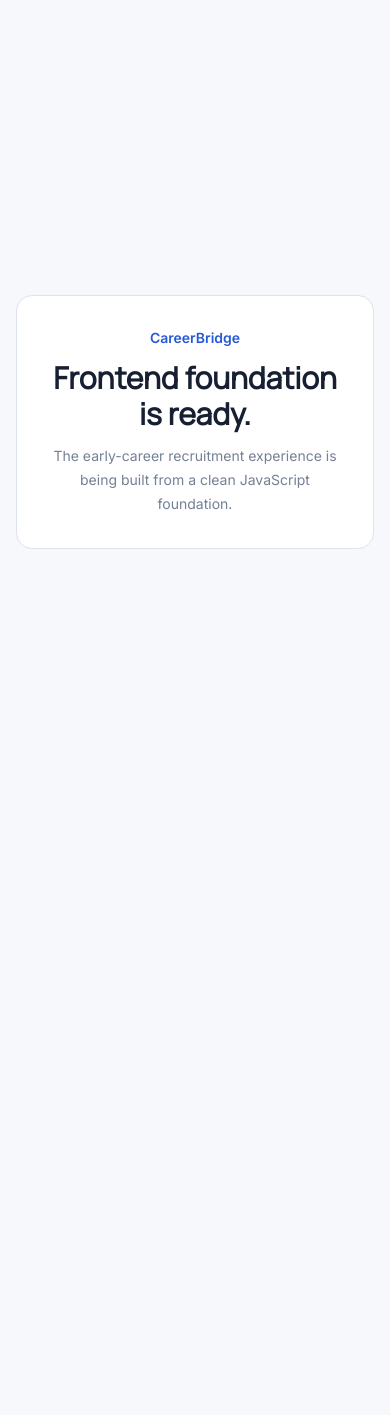
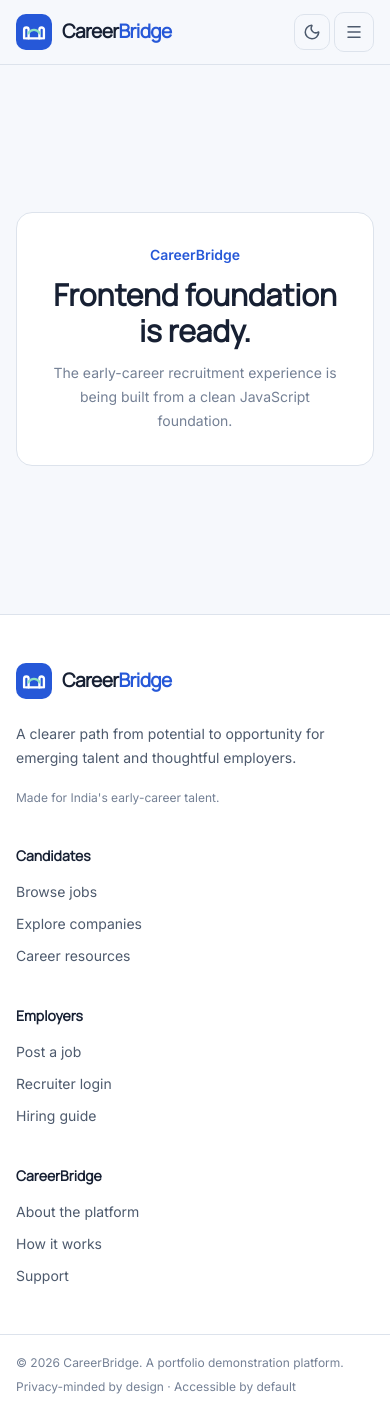
Before and after one commit to Sravanramaraju/CareerBridge-full-stack-off-campus-recruitment-platform-with-AI-assisted-r-sum-screening., a React (Vite) app: page / in a window 390 px wide. Before the commit the page ends 844 px from the top, so only its background shows below. Built offline with nearby package versions, Linux system fonts and the light colour scheme.

Commit message:
feat: build responsive public shell

```diff
--- a/src/app/App.jsx
+++ b/src/app/App.jsx
@@ -1,8 +1,9 @@
 import { Route, Routes } from 'react-router-dom';
+import { PublicLayout } from '@/src/layouts/PublicLayout';
 
 function FoundationPage() {
   return (
-    <main className="grid min-h-screen place-items-center bg-background px-4 text-foreground">
+    <section className="grid min-h-[65vh] place-items-center px-4">
       <section className="w-full max-w-xl rounded-2xl border bg-card p-8 text-center">
         <p className="text-sm font-semibold text-primary">CareerBridge</p>
         <h1 className="mt-3 font-heading text-3xl font-bold">Frontend foundation is ready.</h1>
@@ -10,14 +11,16 @@ function FoundationPage() {
           The early-career recruitment experience is being built from a clean JavaScript foundation.
         </p>
       </section>
-    </main>
+    </section>
   );
 }
 
 export function App() {
   return (
     <Routes>
-      <Route path="*" element={<FoundationPage />} />
+      <Route element={<PublicLayout />}>
+        <Route path="*" element={<FoundationPage />} />
+      </Route>
     </Routes>
   );
 }
--- /dev/null
+++ b/src/components/brand/CareerBridgeLogo.jsx
@@ -0,0 +1,35 @@
+import { Link } from 'react-router-dom';
+import { cn } from '@/src/lib/utils';
+
+export function CareerBridgeMark({ className }) {
+  return (
+    <svg
+      aria-hidden="true"
+      className={cn('size-9 shrink-0', className)}
+      viewBox="0 0 40 40"
+      fill="none"
+    >
+      <rect width="40" height="40" rx="11" fill="var(--cb-primary)" />
+      <path d="M9 27V17.5a2.5 2.5 0 0 1 5 0V27M26 27V17.5a2.5 2.5 0 0 1 5 0V27" stroke="white" strokeWidth="2.6" strokeLinecap="round" />
+      <path d="M13.5 21.5c3.5-5.2 9.5-5.2 13 0" stroke="#8DE1C2" strokeWidth="2.6" strokeLinecap="round" />
+      <path d="M11 27h18" stroke="white" strokeWidth="2.6" strokeLinecap="round" />
+    </svg>
+  );
+}
+
+export function CareerBridgeLogo({ to = '/', compact = false, className }) {
+  return (
+    <Link
+      to={to}
+      className={cn('inline-flex items-center gap-2.5 rounded-lg', className)}
+      aria-label="CareerBridge home"
+    >
+      <CareerBridgeMark />
+      {!compact && (
+        <span className="font-heading text-[19px] font-extrabold tracking-[-0.03em] text-[var(--cb-text)]">
+          Career<span className="text-[var(--cb-primary)]">Bridge</span>
+        </span>
+      )}
+    </Link>
+  );
+}
--- /dev/null
+++ b/src/components/navigation/PublicFooter.jsx
@@ -0,0 +1,49 @@
+import { Link } from 'react-router-dom';
+import { CareerBridgeLogo } from '@/src/components/brand/CareerBridgeLogo';
+
+const footerGroups = [
+  {
+    title: 'Candidates',
+    links: [['Browse jobs', '/jobs'], ['Explore companies', '/companies'], ['Career resources', '/resources']],
+  },
+  {
+    title: 'Employers',
+    links: [['Post a job', '/signup/recruiter'], ['Recruiter login', '/login'], ['Hiring guide', '/resources']],
+  },
+  {
+    title: 'CareerBridge',
+    links: [['About the platform', '/#about'], ['How it works', '/#how-it-works'], ['Support', '/resources']],
+  },
+];
+
+export function PublicFooter() {
+  return (
+    <footer className="border-t border-[var(--cb-divider)] bg-[var(--cb-surface)]">
+      <div className="page-container grid gap-10 py-12 sm:grid-cols-2 lg:grid-cols-[1.5fr_repeat(3,1fr)]">
+        <div className="max-w-sm">
+          <CareerBridgeLogo />
+          <p className="mt-4 text-sm leading-6 text-[var(--cb-text-secondary)]">
+            A clearer path from potential to opportunity for emerging talent and thoughtful employers.
+          </p>
+          <p className="mt-5 text-xs text-[var(--cb-text-muted)]">Made for India&apos;s early-career talent.</p>
+        </div>
+        {footerGroups.map((group) => (
+          <div key={group.title}>
+            <h2 className="font-heading text-sm font-bold">{group.title}</h2>
+            <ul className="mt-4 space-y-3 text-sm text-[var(--cb-text-secondary)]">
+              {group.links.map(([label, to]) => (
+                <li key={label}><Link className="hover:text-[var(--cb-primary)]" to={to}>{label}</Link></li>
+              ))}
+            </ul>
+          </div>
+        ))}
+      </div>
+      <div className="border-t border-[var(--cb-divider)]">
+        <div className="page-container flex flex-col gap-2 py-5 text-xs text-[var(--cb-text-muted)] sm:flex-row sm:items-center sm:justify-between">
+          <p>© 2026 CareerBridge. A portfolio demonstration platform.</p>
+          <p>Privacy-minded by design · Accessible by default</p>
+        </div>
+      </div>
+    </footer>
+  );
+}
--- /dev/null
+++ b/src/components/navigation/PublicNavbar.jsx
@@ -0,0 +1,76 @@
+import { Menu } from 'lucide-react';
+import { Link, NavLink } from 'react-router-dom';
+import { CareerBridgeLogo } from '@/src/components/brand/CareerBridgeLogo';
+import { ThemeToggle } from '@/src/components/navigation/ThemeToggle';
+import { buttonVariants, Button } from '@/src/components/ui/Button';
+import { Drawer, DrawerClose, DrawerContent, DrawerTrigger } from '@/src/components/ui/Drawer';
+import { cn } from '@/src/lib/utils';
+
+const navigation = [
+  { label: 'Find jobs', to: '/jobs' },
+  { label: 'Companies', to: '/companies' },
+  { label: 'Career resources', to: '/resources' },
+];
+
+function DesktopNavigation() {
+  return (
+    <nav aria-label="Primary navigation" className="hidden items-center gap-1 lg:flex">
+      {navigation.map((item) => (
+        <NavLink
+          key={item.to}
+          to={item.to}
+          className={({ isActive }) => cn(
+            'rounded-lg px-3 py-2 text-sm font-medium transition-colors',
+            isActive
+              ? 'bg-[var(--cb-primary-soft)] text-[var(--cb-primary)]'
+              : 'text-[var(--cb-text-secondary)] hover:bg-[var(--cb-bg-subtle)] hover:text-[var(--cb-text)]',
+          )}
+        >
+          {item.label}
+        </NavLink>
+      ))}
+    </nav>
+  );
+}
+
+export function PublicNavbar() {
+  return (
+    <header className="sticky top-0 z-40 border-b border-[var(--cb-divider)] bg-[color-mix(in_srgb,var(--cb-bg)_92%,transparent)] backdrop-blur-xl">
+      <div className="page-container flex h-16 items-center justify-between gap-4">
+        <CareerBridgeLogo />
+        <DesktopNavigation />
+        <div className="hidden items-center gap-2 lg:flex">
+          <ThemeToggle />
+          <Link to="/login" className={buttonVariants({ variant: 'ghost', size: 'md' })}>Log in</Link>
+          <Link to="/signup" className={buttonVariants({ variant: 'primary', size: 'md' })}>Create account</Link>
+        </div>
+
+        <div className="flex items-center gap-1 lg:hidden">
+          <ThemeToggle />
+          <Drawer>
+            <DrawerTrigger render={<Button variant="ghost" size="icon" aria-label="Open navigation" />}>
+              <Menu aria-hidden="true" />
+            </DrawerTrigger>
+            <DrawerContent title="Explore CareerBridge" description="Jobs, companies, and career support.">
+              <nav aria-label="Mobile navigation" className="flex flex-col gap-1">
+                {navigation.map((item) => (
+                  <DrawerClose
+                    key={item.to}
+                    render={<Link to={item.to} className="rounded-xl px-3 py-3 font-semibold text-[var(--cb-text-secondary)] hover:bg-[var(--cb-bg-subtle)] hover:text-[var(--cb-text)]" />}
+                  >
+                    {item.label}
+                  </DrawerClose>
+                ))}
+              </nav>
+              <div className="mt-6 grid gap-2 border-t border-[var(--cb-divider)] pt-5">
+                <DrawerClose render={<Link to="/login" className={buttonVariants({ variant: 'secondary', size: 'lg' })} />}>Log in</DrawerClose>
+                <DrawerClose render={<Link to="/signup" className={buttonVariants({ variant: 'primary', size: 'lg' })} />}>Create account</DrawerClose>
+              </div>
+              <p className="mt-6 text-xs leading-5 text-[var(--cb-text-muted)]">Built for transparent, skills-first early-career hiring.</p>
+            </DrawerContent>
+          </Drawer>
+        </div>
+      </div>
+    </header>
+  );
+}
--- /dev/null
+++ b/src/components/navigation/ThemeToggle.jsx
@@ -0,0 +1,21 @@
+import { Moon, Sun } from 'lucide-react';
+import { Button } from '@/src/components/ui/Button';
+import { useTheme } from '@/src/features/theme/ThemeProvider';
+
+export function ThemeToggle() {
+  const { theme, toggleTheme } = useTheme();
+  const isDark = theme === 'dark';
+
+  return (
+    <Button
+      type="button"
+      variant="ghost"
+      size="iconSm"
+      onClick={toggleTheme}
+      aria-label={`Switch to ${isDark ? 'light' : 'dark'} mode`}
+      title={`Switch to ${isDark ? 'light' : 'dark'} mode`}
+    >
+      {isDark ? <Sun aria-hidden="true" /> : <Moon aria-hidden="true" />}
+    </Button>
+  );
+}
--- /dev/null
+++ b/src/layouts/PublicLayout.jsx
@@ -0,0 +1,14 @@
+import { Outlet } from 'react-router-dom';
+import { PublicFooter } from '@/src/components/navigation/PublicFooter';
+import { PublicNavbar } from '@/src/components/navigation/PublicNavbar';
+
+export function PublicLayout() {
+  return (
+    <div className="min-h-screen bg-background text-foreground">
+      <a className="skip-link" href="#main-content">Skip to main content</a>
+      <PublicNavbar />
+      <main id="main-content"><Outlet /></main>
+      <PublicFooter />
+    </div>
+  );
+}
```
